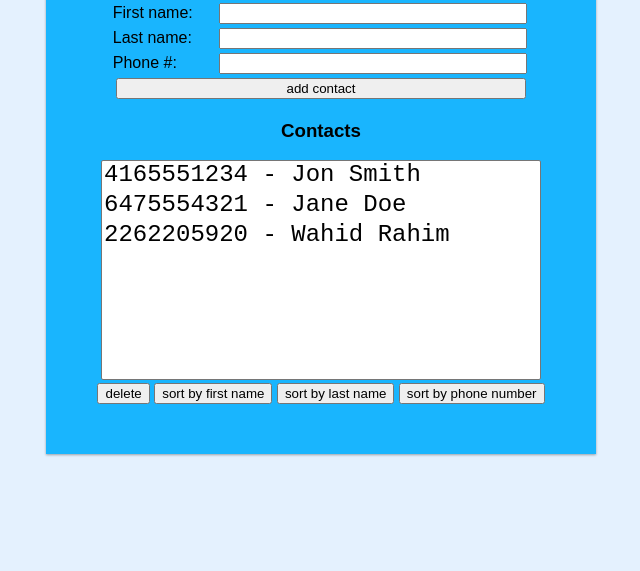
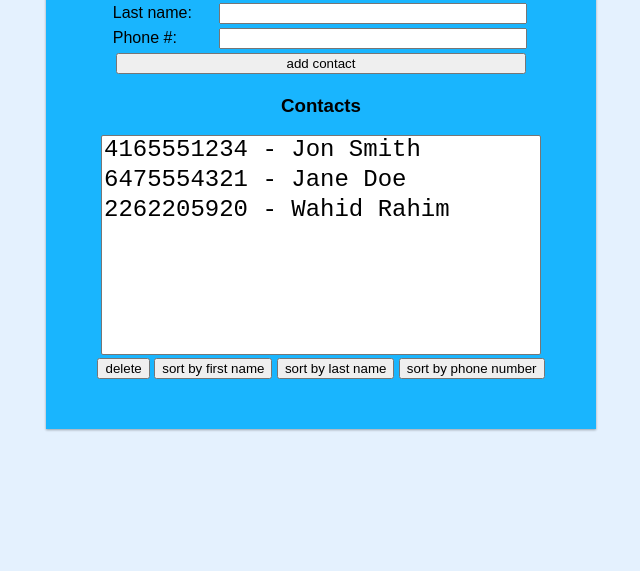
Before and after one commit to wahidrahim/addressbook-js, a plain HTML site: page index.html in a window 1280 px wide. Shown: the part 229-800 px from the top of the page, without its empty margins (319-959 px from the left). Drawn offline with nearby package versions, Linux system fonts and the light colour scheme.

Commit message:
updated padding

```diff
--- a/styles.css
+++ b/styles.css
@@ -4,7 +4,7 @@ body {
 }
 
 .container {
-  padding: 50px 25px 50px 25px;
+  padding: 25px 25px 50px 25px;
   background-color: #19B5FE;
   text-align: center;
   width: 500px;
```
